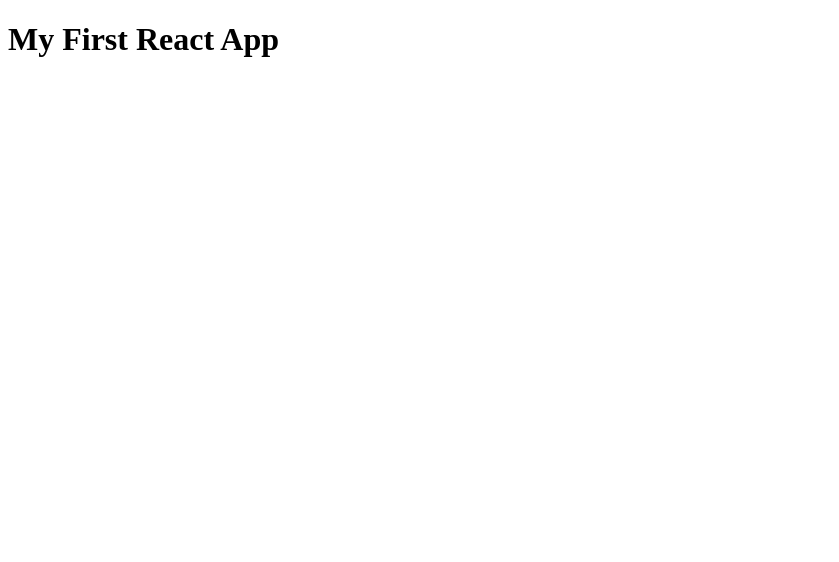
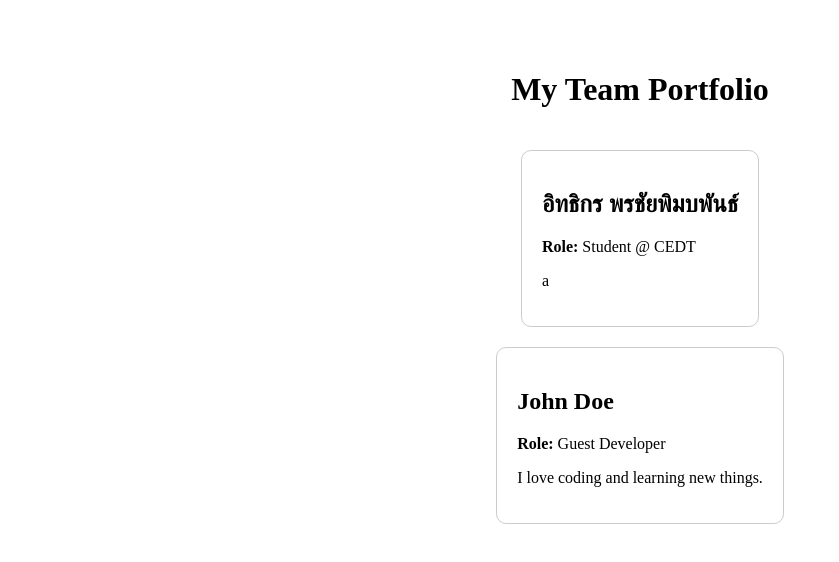
Before and after one commit to Itttikorn/lab1-react-profile, a React (Vite) app: page / in a window 1280 px wide. Shown: the top 562 px of the page, without its empty margins (0-839 px from the left). Built offline with nearby package versions, Linux system fonts and the light colour scheme.

Commit message:
feat: add ProfileCard component and pass data via props

```diff
--- a/src/App.jsx
+++ b/src/App.jsx
@@ -1,10 +1,24 @@
+import ProfileCard from './components/ProfileCard.jsx'
+
 function App() {
 
   return (
-    <div>
-      <h1>My First React App</h1>
+    <div style={{ display: 'flex', flexDirection: 'column', alignItems: 'center', gap: '20px', marginTop: '50px' }}>
+      <h1>My Team Portfolio</h1>
+
+      <ProfileCard
+        name="อิทธิกร พรชัยพิมบพันธ์"
+        role="Student @ CEDT"
+        bio="a"
+      />
+
+      <ProfileCard
+        name="John Doe"
+        role="Guest Developer"
+        bio="I love coding and learning new things."
+      />
     </div>
-  )
+  );
 }
 
 export default App
--- /dev/null
+++ b/src/components/ProfileCard.jsx
@@ -0,0 +1,11 @@
+function ProfileCard({ name, role, bio }) {
+    return (
+        <div style={{ border: '1px solid #ccc', padding: '20px', borderRadius: '10px', maxWidth: '300px' }}>
+            <h2>{name}</h2>
+            <p><strong>Role:</strong> {role}</p>
+            <p>{bio}</p>
+        </div>
+    );
+}
+
+export default ProfileCard;
```
